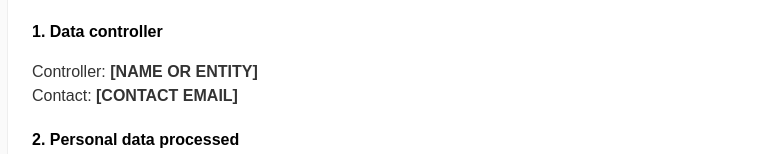
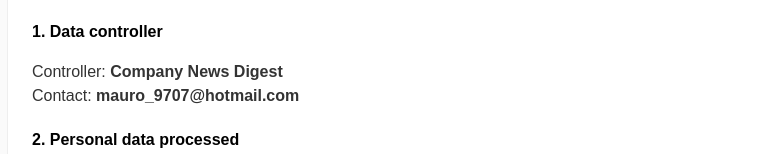
Before and after one commit to mauriciorfs/company-news-digest, a plain HTML site: page privacy.html in a window 1280 px wide. Shown: the part 139-293 px from the top of the page, without its empty margins (228-1011 px from the left). Drawn offline with Linux system fonts and the light colour scheme.

Commit message:
Update privacy.html

```diff
--- a/privacy.html
+++ b/privacy.html
@@ -21,8 +21,8 @@
 
     <h2>1. Data controller</h2>
     <p>
-      Controller: <strong>[NAME OR ENTITY]</strong><br/>
-      Contact: <strong>[CONTACT EMAIL]</strong>
+      Controller: <strong>Company News Digest</strong><br/>
+      Contact: <strong>mauro_9707@hotmail.com</strong>
     </p>
 
     <h2>2. Personal data processed</h2>
```
